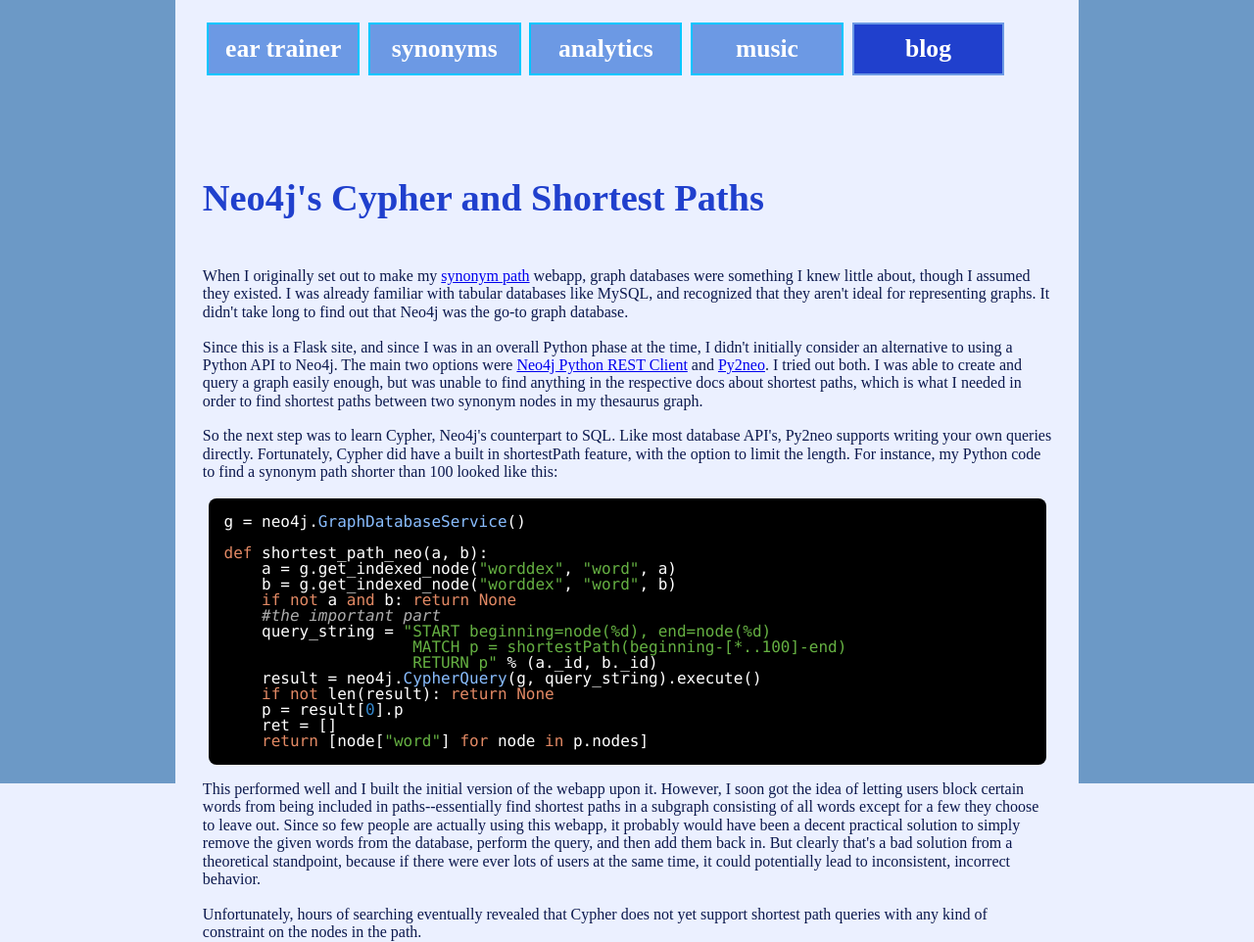
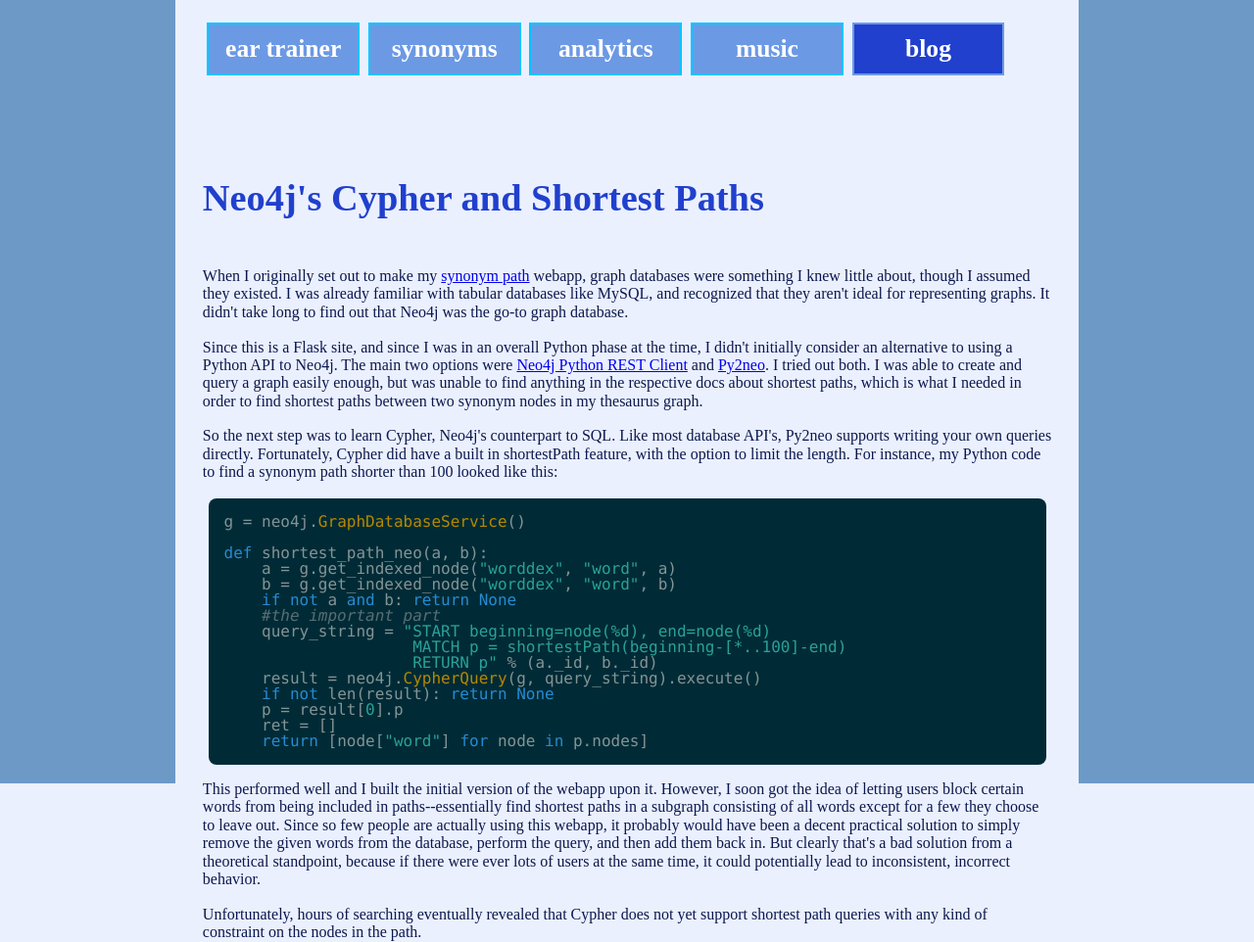
Before and after one commit to ntowbinj/flasksite, a Flask app: page /blog/ in a window 1280 px wide. Shown: the whole page at 98% size. Run offline with Flask 2, Linux system fonts and the light colour scheme.

Commit message:
solarized

```diff
--- /dev/null
+++ b/FlaskApp/static/css/solarized.css
@@ -0,0 +1,62 @@
+/* Solarized for Google Code Prettify */
+.prettyprint {
+  color: #839496;
+  background-color: #002b36;
+}
+
+.prettyprint .pln {
+  color: inherit;
+}
+
+.prettyprint .str,
+.prettyprint .lit,
+.prettyprint .atv {
+  color: #2aa198;
+}
+
+.prettyprint .kwd {
+  color: #268bd2;
+}
+
+.prettyprint .com,
+.prettyprint .dec {
+  color: #586e75;
+  font-style: italic;
+}
+
+.prettyprint .typ {
+  color: #b58900;
+}
+
+.prettyprint .pun {
+  color: inherit;
+}
+
+.prettyprint .opn {
+  color: inherit;
+}
+
+.prettyprint .clo {
+  color: inherit;
+}
+
+.prettyprint .tag {
+  color: #268bd2;
+  font-weight: bold;
+}
+
+.prettyprint .atn {
+  color: inherit;
+}
+pre.prettyprint {
+	width: 95%;
+	margin: 1em auto;
+	padding: 1em;
+	white-space: pre-wrap;
+	-moz-border-radius: 8px;
+	-webkit-border-radius: 8px;
+	-o-border-radius: 8px;
+	-ms-border-radius: 8px;
+	-khtml-border-radius: 8px;
+	border-radius: 8px;
+}
--- a/FlaskApp/templates/blog.html
+++ b/FlaskApp/templates/blog.html
@@ -2,7 +2,7 @@
 {% extends "template.html" %}
     {% block external %}
 
-        <link href="{{ url_for('static', filename='css/sunburst.css') }}" rel="stylesheet">
+        <link href="{{ url_for('static', filename='css/solarized.css') }}" rel="stylesheet">
     {% endblock %}
     {% block title %}
         blog
```
